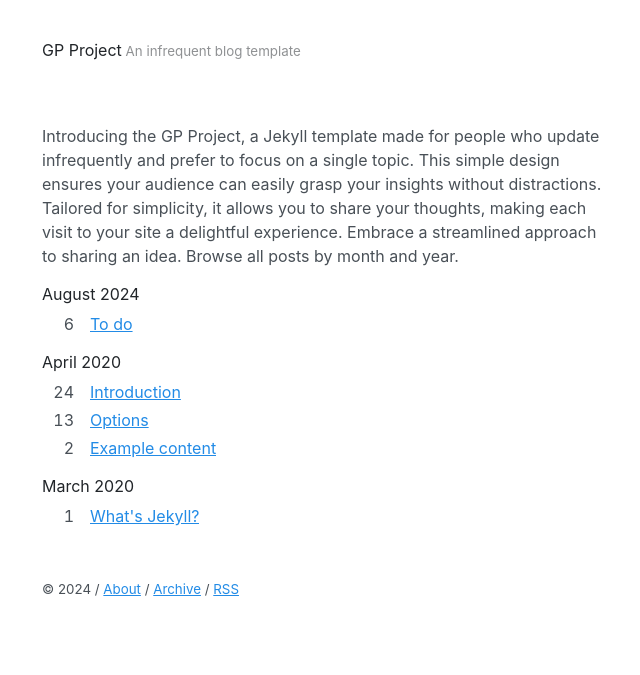
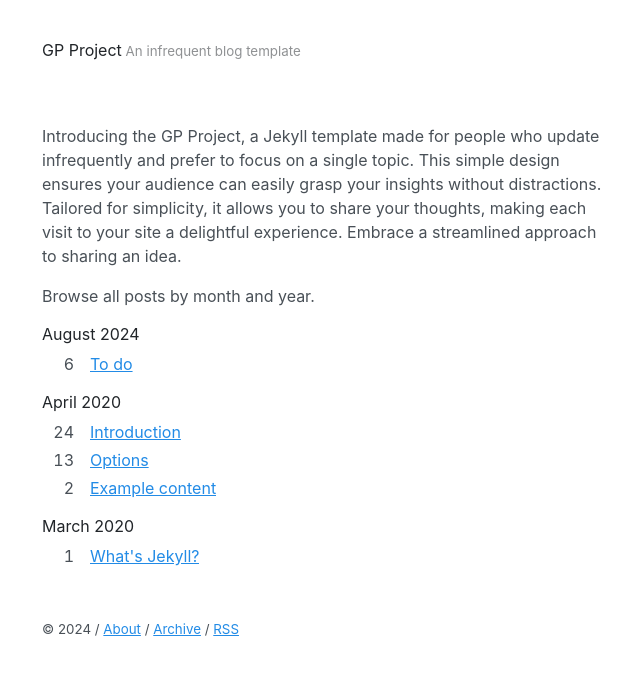
Before and after one commit to akmolteni/gp, a Jekyll site: the page built from test.html, in a window 1280 px wide. Shown: the top 675 px of the page, without its empty margins (318-958 px from the left). Built offline with Jekyll 4.4.1, drawn with Linux system fonts in a browser that asks for light colours.

```diff
--- a/test.html
+++ b/test.html
@@ -3,9 +3,9 @@ layout: toc
 title: Home
 ---
 
-Introducing the GP Project, a Jekyll template made for people who update infrequently and prefer to focus on a single topic. This simple design ensures your audience can easily grasp your insights without distractions. Tailored for simplicity, it allows you to share your thoughts, making each visit to your site a delightful experience. Embrace a streamlined approach to sharing an idea.
+<p>Introducing the GP Project, a Jekyll template made for people who update infrequently and prefer to focus on a single topic. This simple design ensures your audience can easily grasp your insights without distractions. Tailored for simplicity, it allows you to share your thoughts, making each visit to your site a delightful experience. Embrace a streamlined approach to sharing an idea.</p>
 
-Browse all posts by month and year.
+<p>Browse all posts by month and year.</p>
 
 {% assign postsByYearMonth = site.posts | group_by_exp: "post", "post.date | date: '%B %Y'" %}
 {% for yearMonth in postsByYearMonth %}
```
